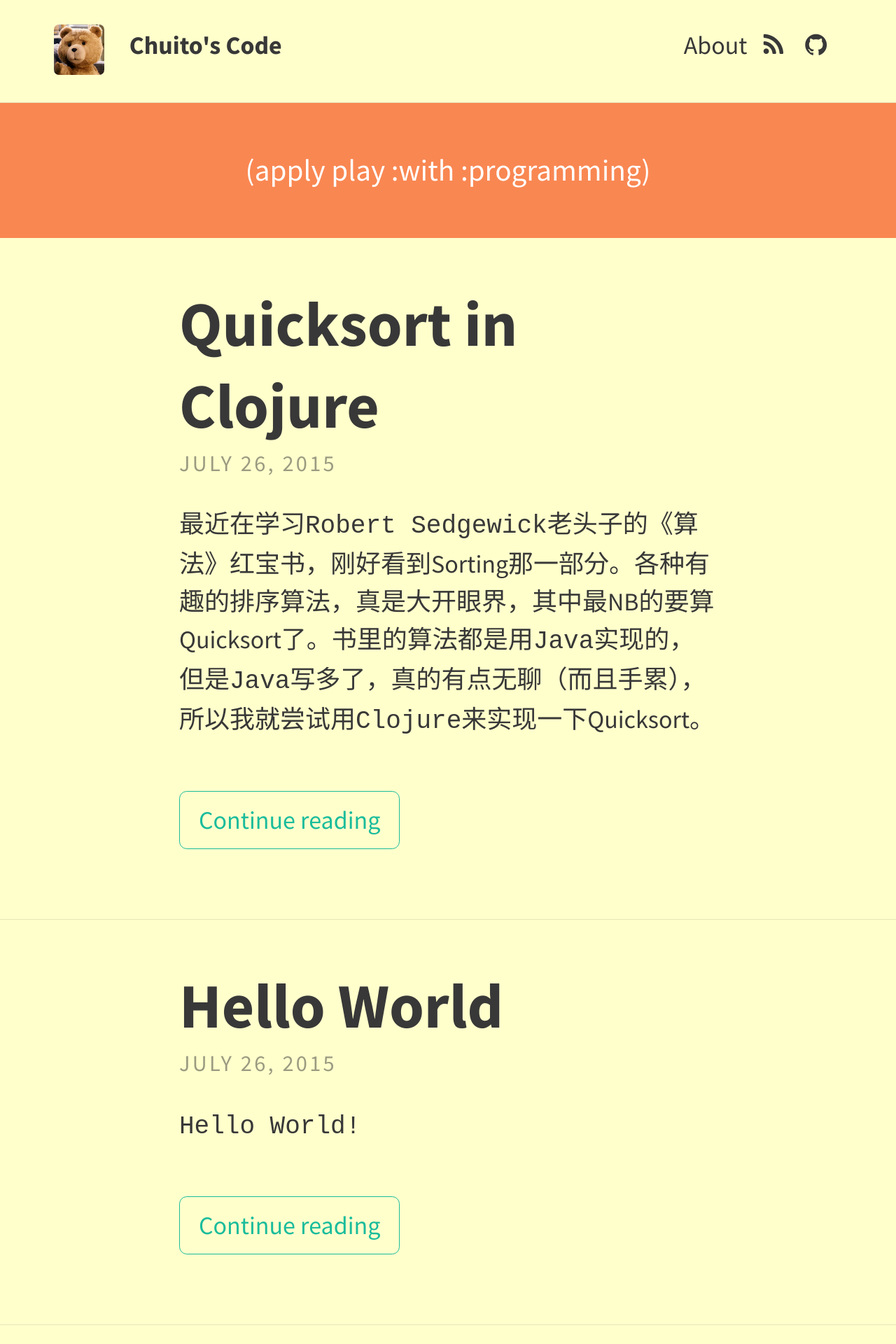
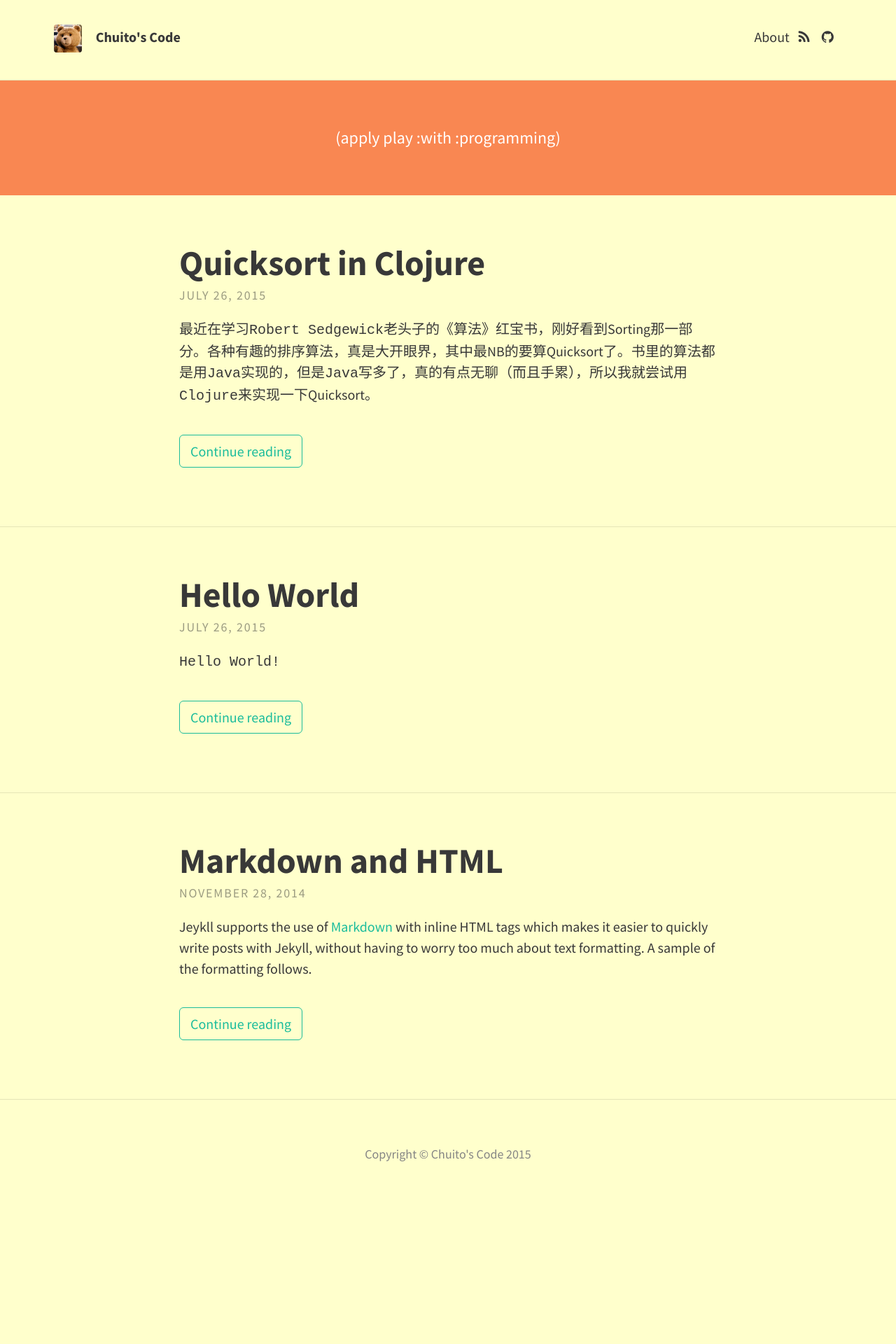
Before and after one commit to ChuitoChan/ChuitoChan.github.io, a Jekyll site: the page built from index.html, in a window 1280 px wide. Shown: the top 1920 px of the page at 70% size. Built offline with Jekyll 4.4.1, drawn with Linux system fonts in a browser that asks for light colours; nearby versions of some CDN libraries; the list of posts is cut into pages by our own code; after the commit the page ends 1726 px from its top, so only the background shows below that.

Commit message:
Update _variables.scss

```diff
--- a/_sass/base/_variables.scss
+++ b/_sass/base/_variables.scss
@@ -1,7 +1,7 @@
 // Typography
 $font-family-main: 'Source Sans Pro', Helvetica, Arial, sans-serif;
 $font-family-headings: 'Source Sans Pro', Helvetica, Arial, sans-serif;
-$font-size: 2.25em;
+$font-size: 1.25em;
 
 // Padding
 $padding-large: 20%;
```
